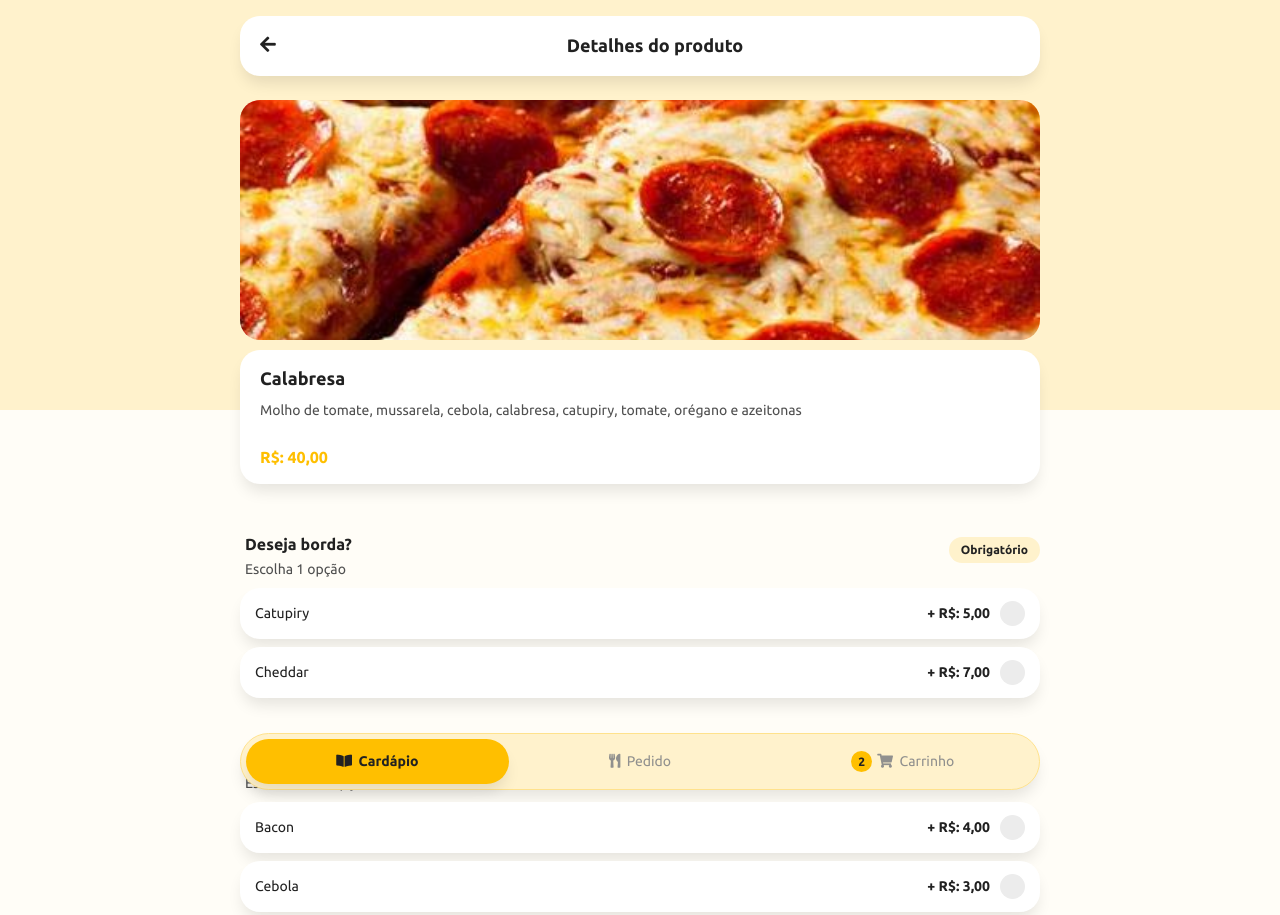
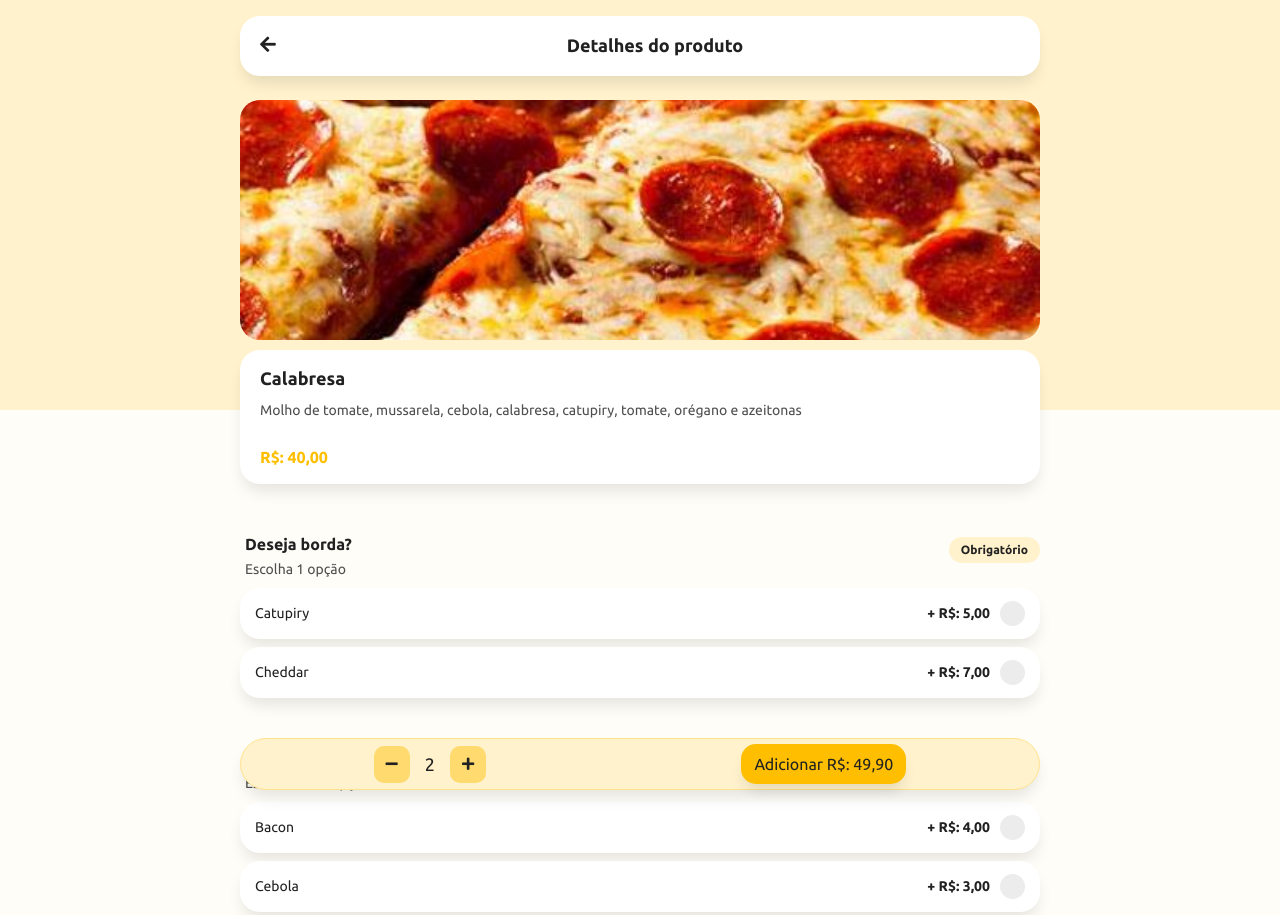
Before and after one commit to rafakrugerreis/Rocket-Delivery, a website: page item.html in a window 1280 px wide. Shown: the top 915 px of the page. Drawn offline with Linux system fonts and the light colour scheme.

Commit message:
Finalização da tela de detalhes do produto

```diff
--- a/css/main.css
+++ b/css/main.css
@@ -136,6 +136,16 @@ section .categoria {
 .btn-white {
   color: var(--color-black);
   background-color: var(--color-white);
+  border-radius: 20px;
+  padding: 15px 25px;
+  font-size: 20px;
+  box-shadow: 0px 10px 15px -3px rgba(0, 0, 0, 0.1);
+}
+
+.btn-yellow {
+  border: none !important;
+  background-color: var(--color-primary);
+  color: var(--color-black) !important;
   border-radius: 20px;
   padding: 15px 25px;
   font-size: 20px;
@@ -400,3 +410,32 @@ section .categoria {
 textarea {
   height: 150px !important;
 }
+
+.menu-bottom .details {
+  justify-content: space-between;
+  padding: 8px 15px;
+}
+
+.add-carrinho {
+  display: flex;
+  text-align: center;
+  height: 30px;
+  justify-content: center;
+  align-items: center;
+}
+
+.btn-menos,
+.btn-mais {
+  color: var(--color-black);
+  padding: 8px 12px;
+  border-radius: 10px;
+  font-size: 14px;
+  cursor: pointer;
+  background: var(--color-primary-out);
+}
+
+.add-numero-itens {
+  color: var(--color-black);
+  padding: 2px 15px;
+  font-size: 18px;
+}
--- a/item.html
+++ b/item.html
@@ -53,21 +53,7 @@
         </div>
       </div>
     </section>
-    <section class="menu-bottom" id="menu-bottom">
-      <a href="#" class="menu-bottom-item active">
-        <i class="fas fa-book-open"></i>&nbsp; Cardápio
-      </a>
-      <a href="#" class="menu-bottom-item">
-        <i class="fas fa-utensils"></i>&nbsp; Pedido
-      </a>
-      <a href="#" class="menu-bottom-item">
-        <span class="badge-total-carrinho">2</span>
-        <i class="fas fa-shopping-cart"></i>&nbsp; Carrinho
-      </a>
-    </section>
-    <section class="menu-bottom disabled hidden" id="menu-bottom-closed">
-      <p class="mb-0"><b>Loja fechada no momento</b></p>
-    </section>
+
     <section class="opcionais width-fix mt-5 pb-5">
       <div class="container-group mb-5">
         <span class="badge">Obrigatório</span>
@@ -128,11 +114,31 @@
       </div>
       <div class="container-group mb-5">
         <p class="title-categoria mb-0"><b>Observações</b></p>
-        <span class="sub-title-categoria">Informe alguma observação a baixo</span>
+        <span class="sub-title-categoria"
+          >Informe alguma observação a baixo</span
+        >
         <textarea class="form-control mt-2" row="5"></textarea>
       </div>
     </section>
+    <section class="menu-bottom details" id="menu-bottom">
+      <div class="add-carrinho">
+        <span class="btn-menos">
+          <i class="fas fa-minus"></i>
+        </span>
+        <span class="add-numero-itens"> 2 </span>
+        <span class="btn-mais">
+          <i class="fas fa-plus"></i>
+        </span>
+      </div>
+      <a class="btn btn-yellow btn-sm">
+        Adicionar <span>R$: 49,90</span>
+      </a>
+    </section>
+    <section class="menu-bottom disabled hidden" id="menu-bottom-closed">
+      <p class="mb-0"><b>Loja fechada no momento</b></p>
+    </section>
+
     <script src="js/bootstrap.bundle.min.js"></script>
-    <script src="js/menu.js"></script>
+    <script src="./js/item.js"></script>
   </body>
 </html>
```
Also changed, not shown: js/item.js (added).
